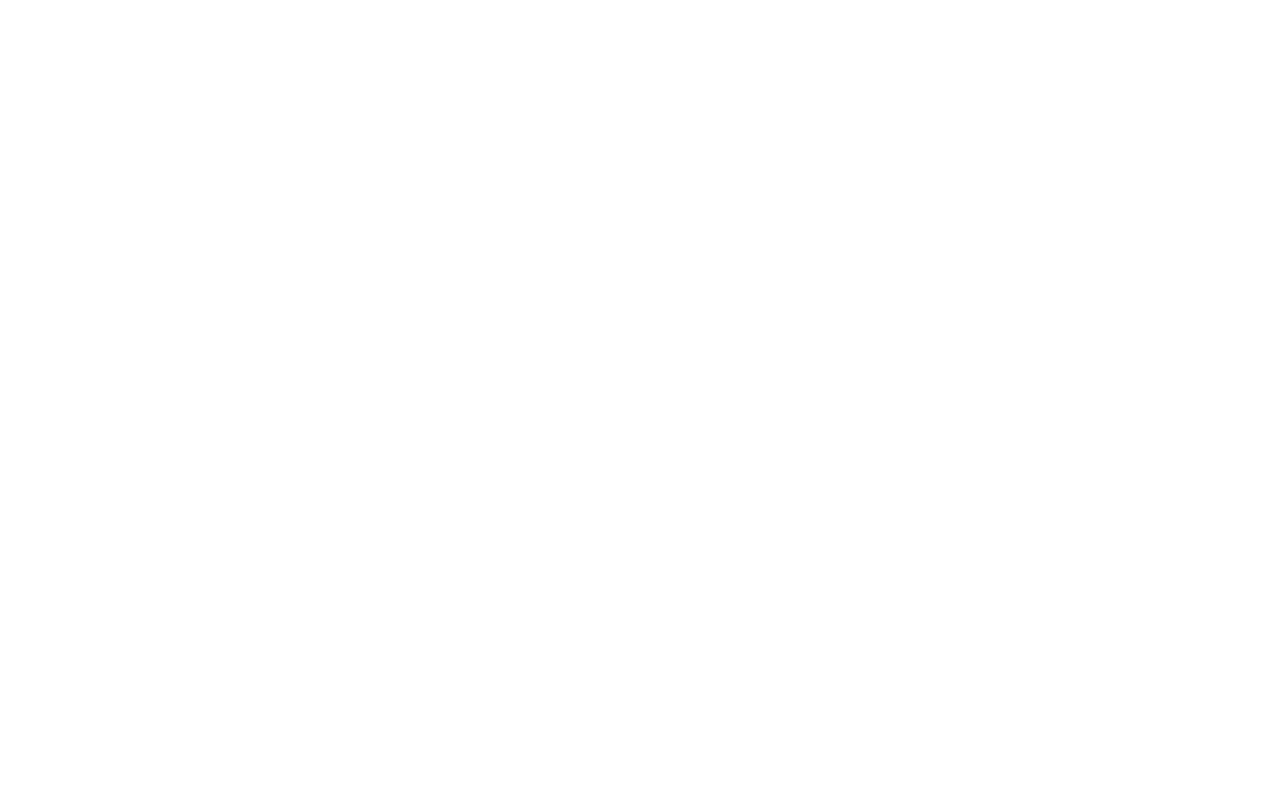
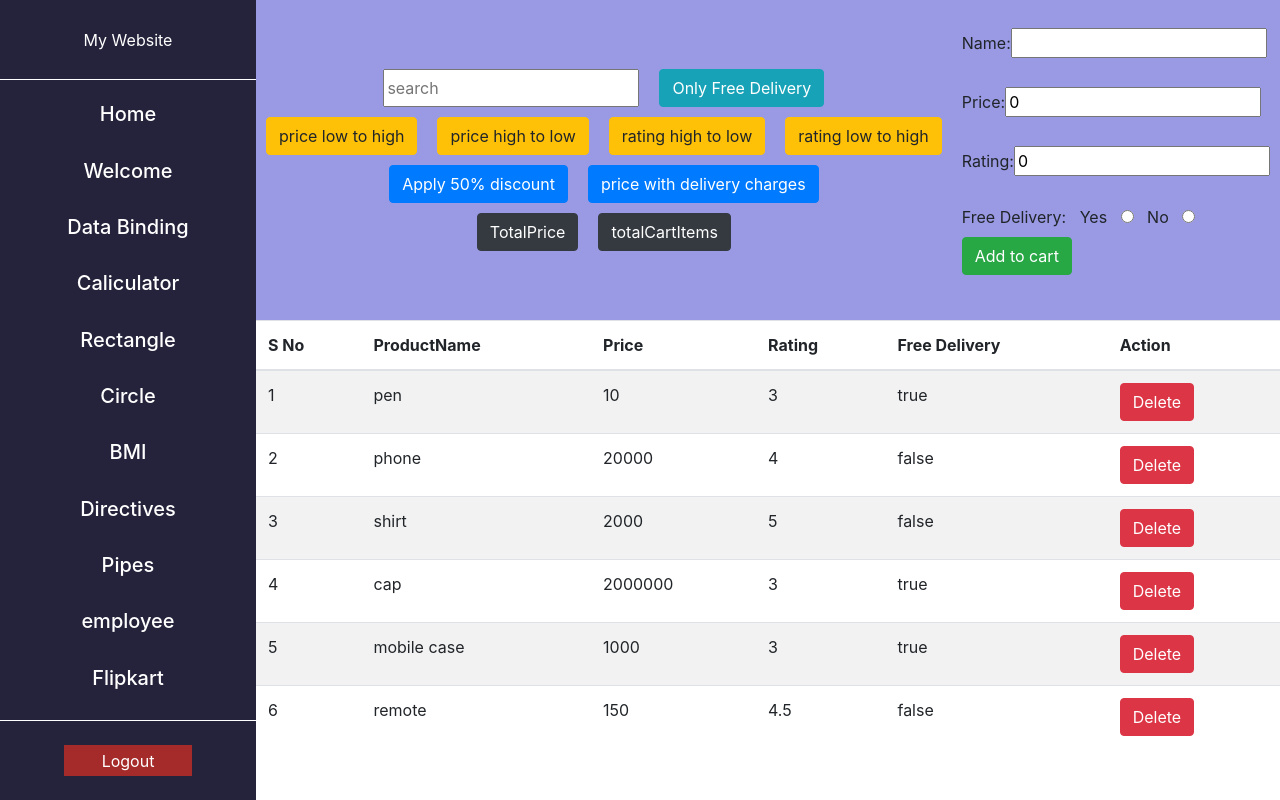
Before and after one commit to mourya123-mo/angularTask, an Angular app: page /dashboard/flipkart in a window 1280 px wide. Before the commit this address led to /. Built offline with nearby package versions, Linux system fonts and the light colour scheme.

Commit message:
addedApigetmethod

```diff
--- a/src/app/app-routing.module.ts
+++ b/src/app/app-routing.module.ts
@@ -12,6 +12,7 @@
 import { PipesComponent } from './pipes/pipes.component';
 import { LoginComponent } from './login/login.component';
 import { EmployeeComponent } from './employee/employee.component';
+import { FlipkartComponent } from './flipkart/flipkart.component';
 
 const routes: Routes = [{path:'',component:LoginComponent,
  },{path:'dashboard',component:DashboardComponent, children: [ {path:'home',component:HomeComponent},
@@ -23,7 +24,8 @@
 {path:'data-binding',component:DataBindingComponent},
 {path:'directives',component:DirectivesComponent},
 {path:"pipes",component:PipesComponent},
-{path:"employee",component:EmployeeComponent}
+{path:"employee",component:EmployeeComponent},
+{path:"flipkart",component:FlipkartComponent}
 ]}]
 
 @NgModule({
--- a/src/app/app.module.ts
+++ b/src/app/app.module.ts
@@ -16,6 +16,7 @@
 import { PipesComponent } from './pipes/pipes.component';
 import { LoginComponent } from './login/login.component';
 import { EmployeeComponent } from './employee/employee.component';
+import { FlipkartComponent } from './flipkart/flipkart.component';
 
 @NgModule({
   declarations: [
@@ -31,7 +32,8 @@
     DirectivesComponent,
     PipesComponent,
     LoginComponent,
-    EmployeeComponent
+    EmployeeComponent,
+    FlipkartComponent
   ],
   imports: [
     BrowserModule,
--- a/src/app/dashboard/dashboard.component.html
+++ b/src/app/dashboard/dashboard.component.html
@@ -14,6 +14,7 @@
             <h5 routerLink="directives">Directives</h5>
             <h5 routerLink="pipes">Pipes</h5>
             <h5 routerLink="employee">employee</h5>
+            <h5 routerLink="flipkart">Flipkart</h5>
         </div>
         <div class="logout">
             <Button routerLink="">Logout</Button>
--- a/src/app/employee/employee.component.ts
+++ b/src/app/employee/employee.component.ts
@@ -35,7 +35,7 @@
 
   text:string="";
   search(){
-   this.employees= this.employees.filter((employee:any)=>employee.name.includes(this.text));
+    this.employees.filter((employee:any)=>employee.name.includes(this.text));
   }
   hike(){
     this.employees.map((m:any)=>{
--- /dev/null
+++ b/src/app/flipkart/flipkart.component.css
@@ -0,0 +1,35 @@
+#main{
+    display: flex;
+    height: 40%;
+    align-items: center;
+    justify-content: center;
+    justify-content: space-around;
+    background-color: rgb(153, 153, 228);
+}
+.main1{
+    display: flex;
+    flex-direction: column;
+    align-items: center;
+    justify-content: space-evenly;
+    gap: 10px;
+
+}
+.search{
+    display: flex;
+    gap: 20px;
+}
+.range{
+    display: flex;
+    gap: 20px;
+}
+.prices{
+    display: flex;
+    gap: 20px;
+}
+.charge{
+    display: flex;
+    gap: 20px;
+}
+#main2{
+   padding-top: 5%;
+}
--- /dev/null
+++ b/src/app/flipkart/flipkart.component.html
@@ -0,0 +1,68 @@
+<div id="main">
+    <div class="main1">
+        <div class="search">
+            <input [(ngModel)]="name" (keyup)="productsFilter()" placeholder="search" />
+            <button class="btn btn-info" (click)="delivery()">
+              Only Free Delivery
+            </button>
+        </div>
+        <div class="range">
+            <button (click)="lth()" class="btn btn-warning">price low to high</button>
+            <button (click)="htl()" class="btn btn-warning">price high to low</button>
+            <button (click)="rhtl()" class="btn btn-warning">rating high to low</button>
+            <button (click)="rlth()" class="btn btn-warning">rating low to high</button>
+        </div>
+        <div class="charge">
+            <button (click)="discount()" class="btn btn-primary">
+              Apply 50% discount
+            </button>
+            <button (click)="charges()" class="btn btn-primary">
+              price with delivery charges
+            </button>
+        </div>
+        <div class="prices">
+            <button (click)="productSum()" class="btn btn-dark">TotalPrice</button>
+            <button (click)="totalItems()" class="btn btn-dark">totalCartItems</button>
+        </div>
+    </div>
+      <div class="form-group">
+         <label for="">Name: </label>
+         <input [(ngModel)]="pname" type="text"><br><br>
+         <label  for="">Price: </label>
+         <input [(ngModel)]="pprice" type="number"><br><br>
+         <label for="">Rating: </label>
+         <input [(ngModel)]="prating" type="number"><br><br>
+         <label for="">Free Delivery: </label> &nbsp;
+         <label for="">Yes </label> &nbsp;
+         <input [(ngModel)]="pfreedelivery" id="id" value="true" type="radio"> &nbsp;
+         <label for=""> No</label> &nbsp;
+         <input [(ngModel)]="pfreedelivery" id="id" value="false" type="radio"><br>
+         <button (click)="add()" class="btn btn-success">Add to cart</button>
+       </div>
+</div>
+<div>
+  <table class="table table-striped">
+    <thead>
+      <tr>
+        <th>S No</th>
+        <th>ProductName</th>
+        <th>Price</th>
+        <th>Rating</th>
+        <th>Free Delivery</th>
+        <th>Action</th>
+      </tr>
+    </thead>
+    <tbody>
+      <tr *ngFor="let product of products; let i = index">
+        <td>{{ i + 1 }}</td>
+        <td>{{ product.productname }}</td>
+        <td>{{ product.price }}</td>
+        <td>{{ product.rating }}</td>
+        <td>{{ product.freedelivery }}</td>
+        <td>
+          <button (click)="delete(i)" class="btn btn-danger">Delete</button>
+        </td>
+      </tr>
+    </tbody>
+  </table>
+</div>
--- /dev/null
+++ b/src/app/flipkart/flipkart.component.ts
@@ -0,0 +1,87 @@
+import { Component } from '@angular/core';
+
+@Component({
+  selector: 'app-flipkart',
+  templateUrl: './flipkart.component.html',
+  styleUrls: ['./flipkart.component.css']
+})
+export class FlipkartComponent {
+
+  products: any = [
+    { productname: 'pen', price: 10, rating: 3, freedelivery: true },
+    { productname: 'phone', price: 20000, rating: 4, freedelivery: false },
+    { productname: 'shirt', price: 2000, rating: 5, freedelivery: false },
+    { productname: 'cap', price: 2000000, rating: 3, freedelivery: true },
+    { productname: 'mobile case', price: 1000, rating: 3, freedelivery: true },
+    { productname: 'remote', price: 150, rating: 4.5, freedelivery: false },
+  ];
+
+  delete(i:number){
+     this.products.splice(i,1);
+  }
+
+  name:any="";
+  productsFilter(){
+  this.products=  this.products.filter((product:any)=>product.productname.includes(this.name));
+  }
+
+  delivery(){
+  this.products=  this.products.filter((product:any)=>product.freedelivery==true)
+  }
+
+  lth(){
+     this.products.sort((a:any,b:any)=>a.price-b.price);
+  }
+
+  htl(){
+    this.products.sort((a:any,b:any)=>b.price-a.price);
+ }
+ rhtl(){
+  this.products.sort((a:any,b:any)=>b.rating-a.rating);
+ }
+ rlth(){
+  this.products.sort((a:any,b:any)=>a.rating-b.rating);
+ }
+ productSum(){
+  alert(this.products.reduce((sum:any,product:any)=>sum+product.price,0))
+ }
+
+
+ totalItems(){
+ alert(this.products.reduce((count:any)=>count+1,0))
+
+ }
+
+ discount(){
+  this.products.map((product:any)=>{
+    product.price=product.price/2;
+    return product;
+  })
+
+ }
+ charges(){
+  this.products.map((product:any)=>{
+    if(product.freedelivery==false){
+      product.price=product.price+150;
+    }
+    return product;
+  })
+
+ }
+
+ pname:string="";
+ pprice:number=0;
+ prating:number=0;
+ pfreedelivery:any;
+
+ add(){
+let  product={
+       productname:this.pname,
+       price:this.pprice,
+       rating:this.prating,
+       freedelivery:this.pfreedelivery
+  }
+  this.products.unshift(product);
+ }
+
+}
```
Also changed, not shown: 2 other files (tests, documents, lock files or other folders).
